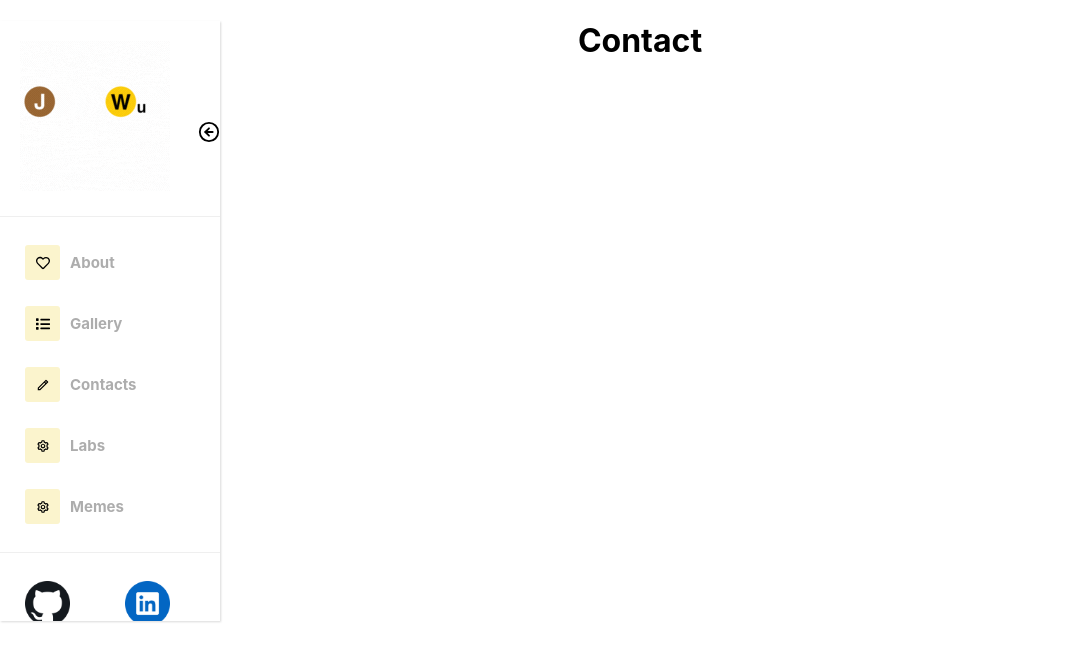
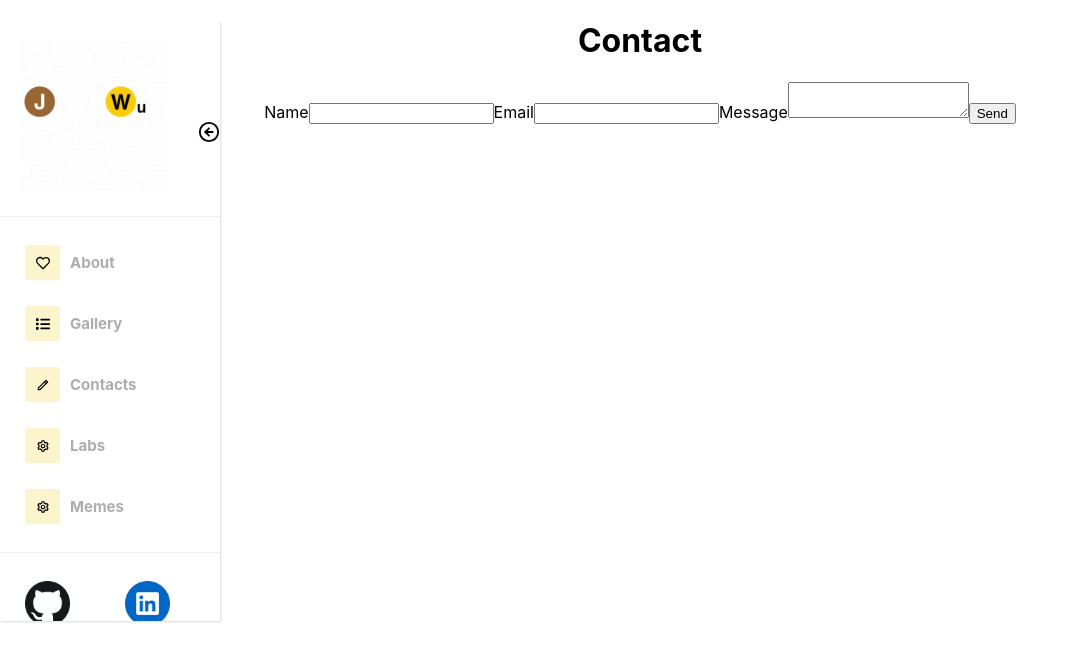
Before and after one commit to MemeEngineer/johnny-github.io, a React (Create React App) app: page /contact in a window 1280 px wide. Shown: the top 660 px of the page, without its empty margins (0-1079 px from the left). Built offline with nearby package versions, Linux system fonts and the light colour scheme; no server answers.

Commit message:
Working on email function

```diff
--- a/package.json
+++ b/package.json
@@ -3,6 +3,7 @@
   "version": "0.1.0",
   "private": true,
   "dependencies": {
+    "@emailjs/browser": "^3.11.0",
     "@testing-library/jest-dom": "^5.17.0",
     "@testing-library/react": "^13.4.0",
     "@testing-library/user-event": "^13.5.0",
--- a/src/pages/Contact.js
+++ b/src/pages/Contact.js
@@ -1,12 +1,34 @@
-
+import React, { useRef } from 'react';
+import emailjs from '@emailjs/browser';
 
 export default function Contact(){
+
+    const form = useRef();
+    const sendEmail = (e) => {
+        e.preventDefault();
+
+        emailjs.sendForm('YOUR_SERVICE_ID', 'YOUR_TEMPLATE_ID', form.current, 'YOUR_PUBLIC_KEY')
+          .then((result) => {
+              console.log(result.text);
+          }, (error) => {
+              console.log(error.text);
+          });
+      };
 
     return(
         <div>
             <h1>
                 Contact
             </h1>
+            <form ref={form} onSubmit={sendEmail}>
+      <label>Name</label>
+      <input type="text" name="user_name" />
+      <label>Email</label>
+      <input type="email" name="user_email" />
+      <label>Message</label>
+      <textarea name="message" />
+      <input type="submit" value="Send" />
+    </form>
         </div>
     )
 }
```
Also changed, not shown: 2 other files (tests, documents, lock files or other folders).
